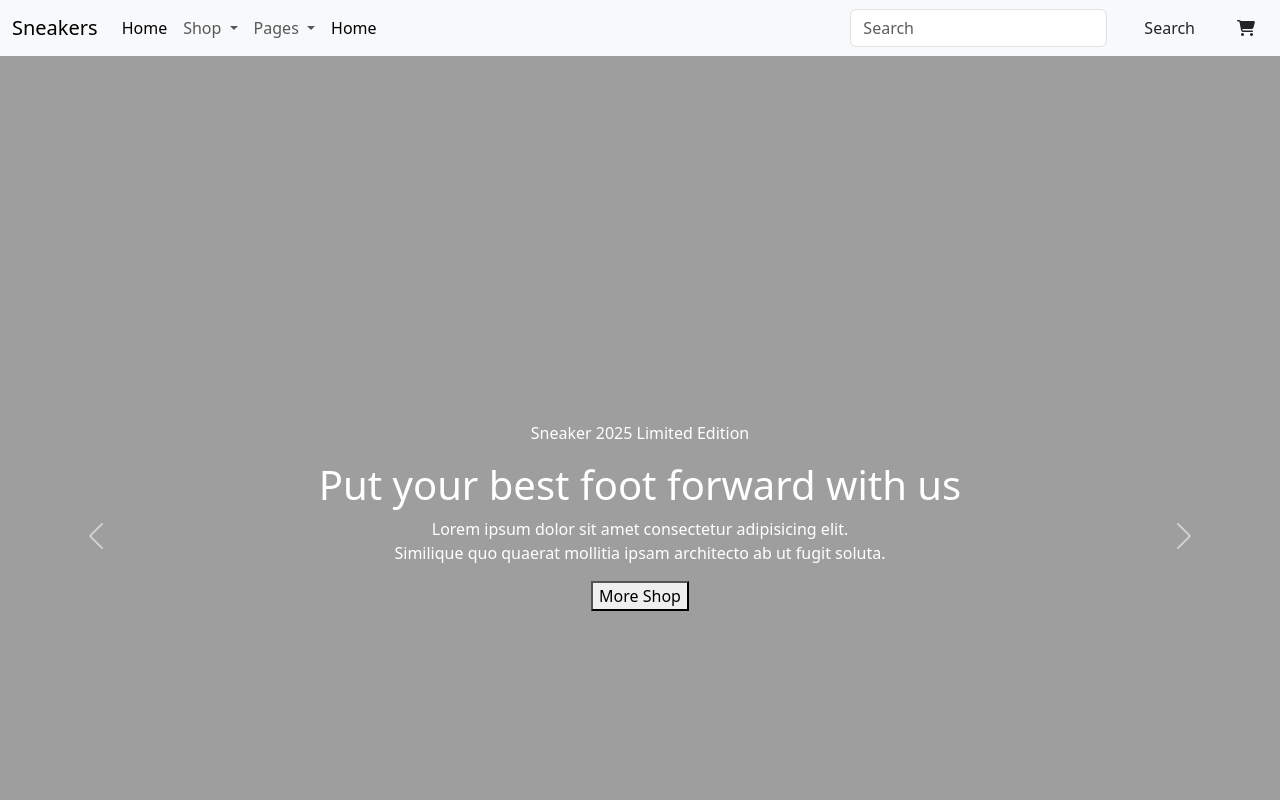
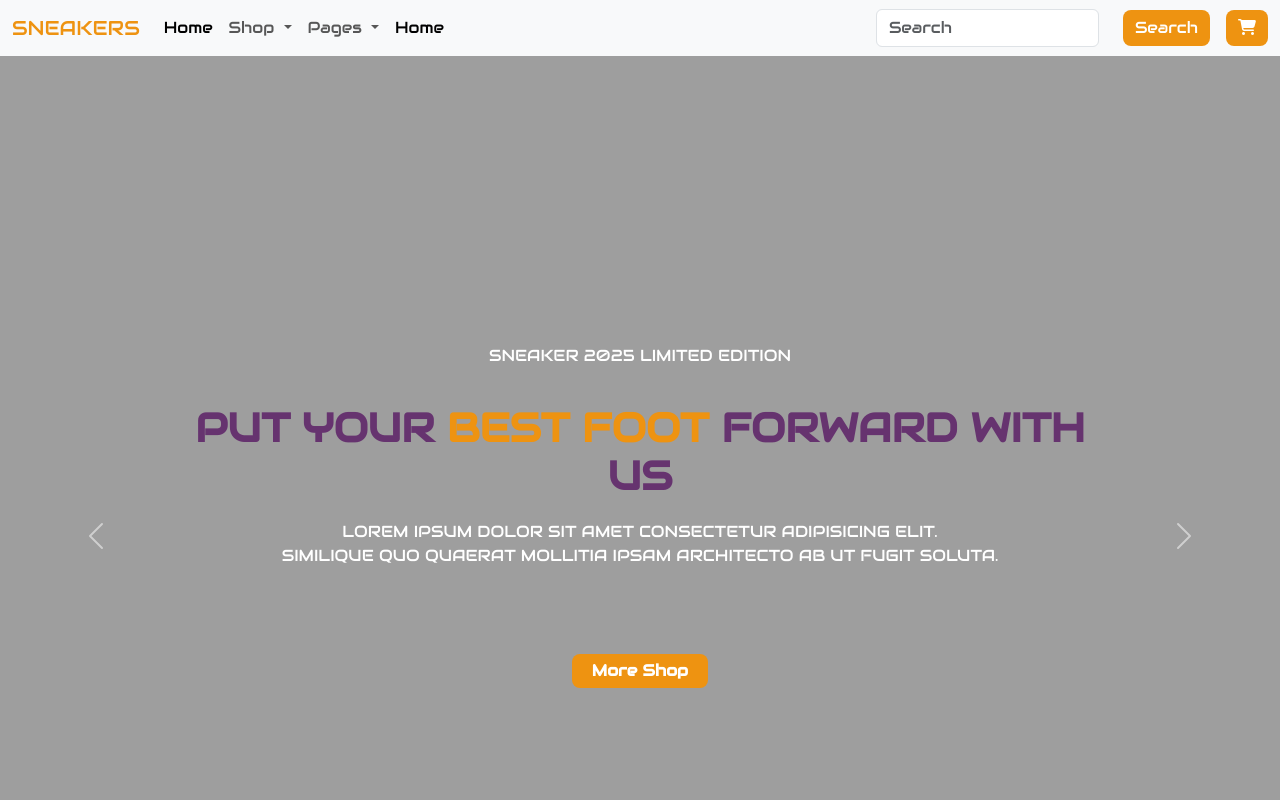
Before and after one commit to hongphuc190888/caps, a plain HTML site: page src/asset/index.html in a window 1280 px wide. Shown: the top 800 px of the page. Drawn offline with nearby package versions, Linux system fonts and the light colour scheme; the site is published under a folder, as on GitHub Pages, so addresses that start at the root find nothing; files whose address does not match are found by name.

Commit message:
asdasdasd as

```diff
--- a/src/asset/index.html
+++ b/src/asset/index.html
@@ -6,7 +6,7 @@
     <!-- Required meta tags -->
     <meta charset="utf-8" />
     <meta name="viewport" content="width=device-width, initial-scale=1, shrink-to-fit=no" />
-    <link rel="stylesheet" href="/asset/css/style.css" />
+    <link rel="stylesheet" href="./css/style.css" />
     <link rel="preconnect" href="https://fonts.googleapis.com">
     <link rel="preconnect" href="https://fonts.gstatic.com" crossorigin>
     <link href="https://fonts.googleapis.com/css2?family=Roboto:ital,wght@0,100..900;1,100..900&display=swap"
```
